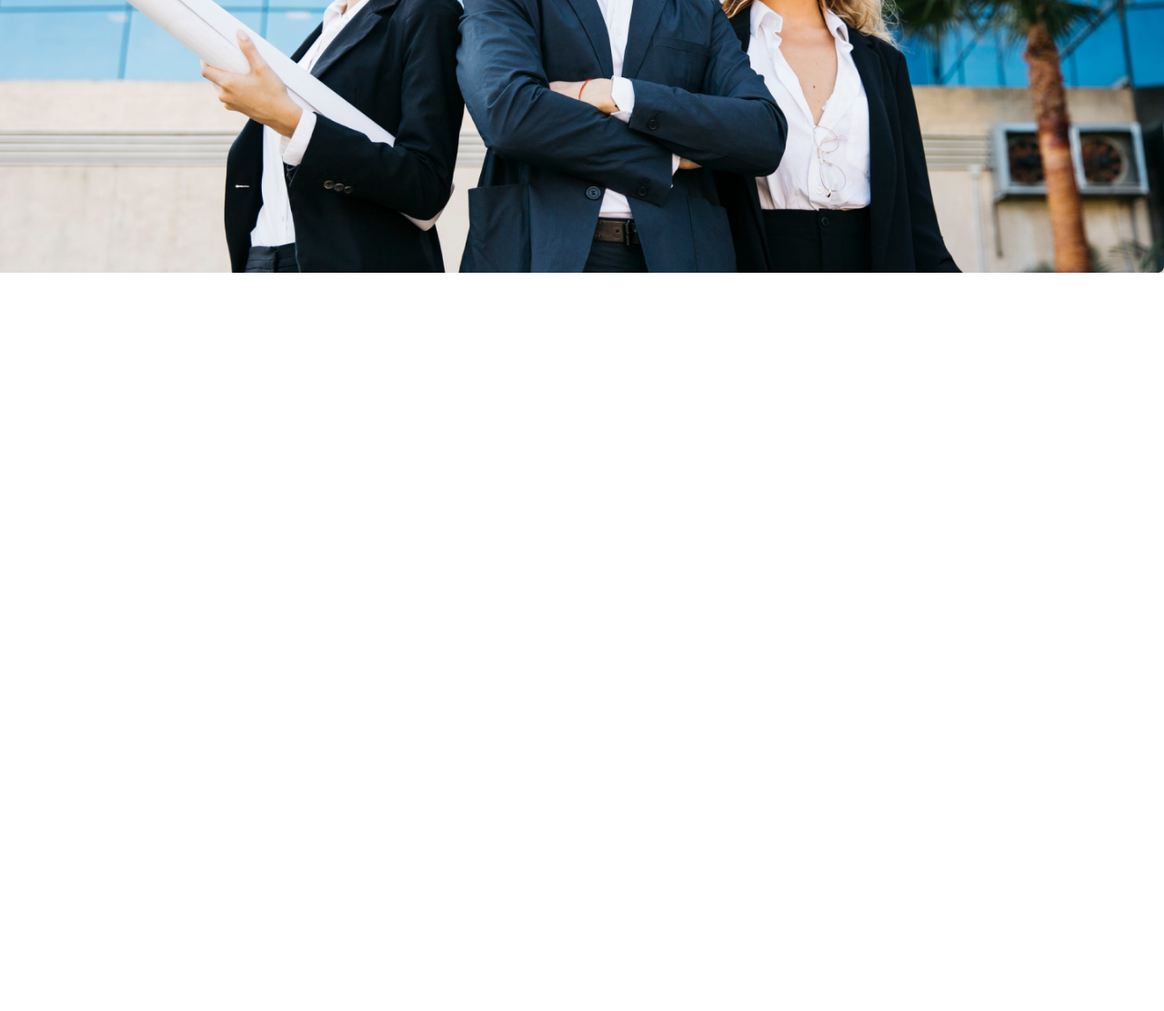
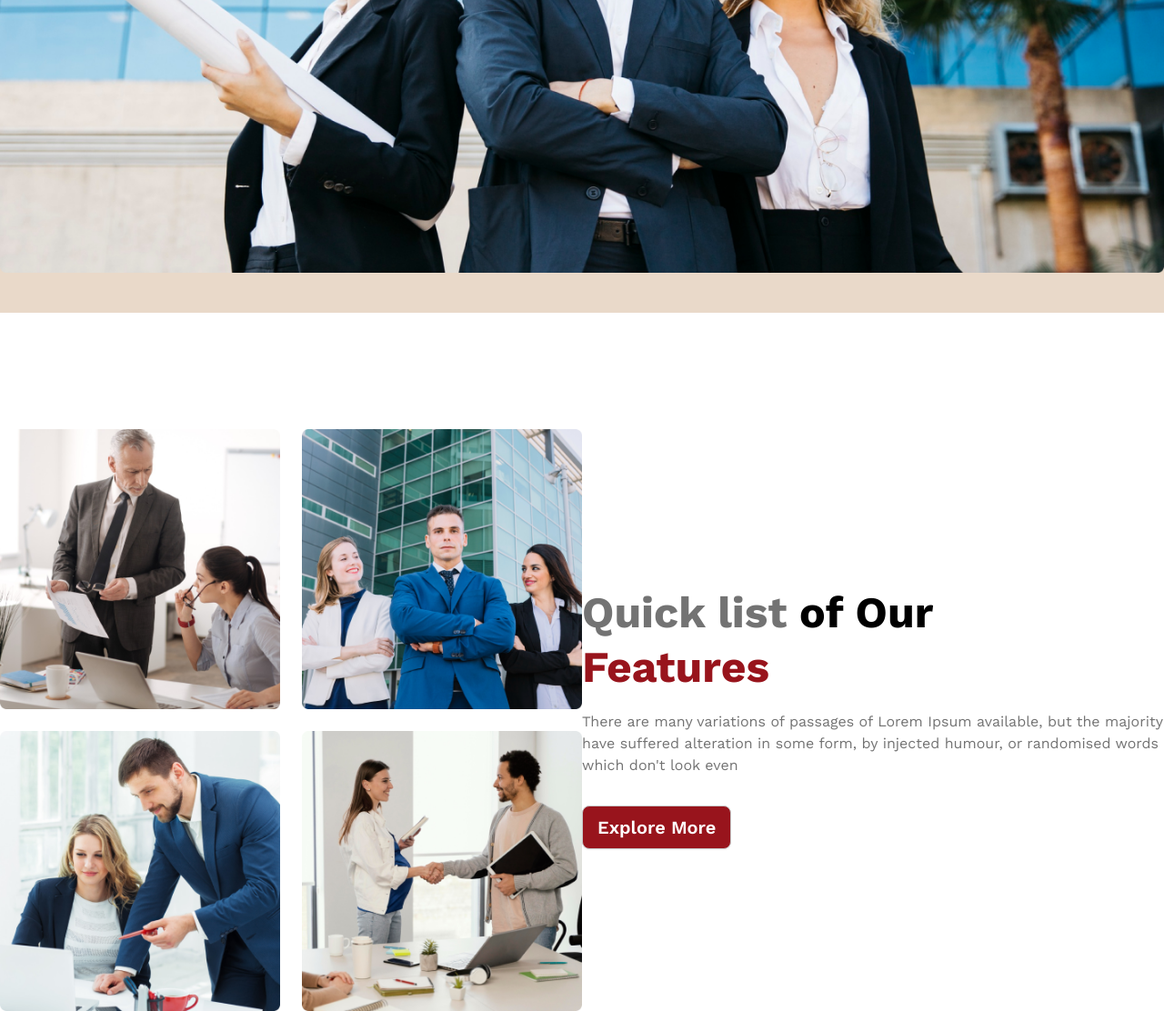
Before and after one commit to Afzal-Hossen-Hasib/architects, a plain HTML site: page index.html in a window 1280 px wide. Shown: the part 846-1958 px from the top of the page at 91% size. Before the commit the page ends 1146 px from the top, so only its background shows below. Drawn offline with nearby package versions, Linux system fonts and the light colour scheme.

Commit message:
team section added

```diff
--- a/index.html
+++ b/index.html
@@ -44,7 +44,7 @@
 <body class="font-work">
 
     <!-- Header Section Start  -->
-    <header class="bg-secondary-color">
+    <header class="bg-secondary-color pb-11">
         <!-- Navigation Start  -->
         <nav class="container mx-auto">
             <div class="navbar">
@@ -60,7 +60,7 @@
                       <li><a>Login</a></li>
                     </ul>
                   </div>
-                  <a class="text-5xl font-bold">Arc<span class="text-primary-color">hite</span>cts</a>
+                  <a class="text-3xl lg:text-5xl font-bold">Arc<span class="text-primary-color">hite</span>cts</a>
                 </div>
                 <div class="navbar-end hidden lg:flex">
                   <ul class="menu menu-horizontal px-1 text-xl font-bold">
@@ -90,5 +90,33 @@
 
     </header>
     <!-- Header Section Start  -->
+
+    <!-- Main Content Section Start  -->
+    <main class="mt-32 container mx-auto">
+
+        <!-- Team Section Start  -->
+        <section class="grid grid-cols-1 lg:grid-cols-2 items-center px-3 lg:px-0">
+            <div class="grid grid-cols-2 gap-6">
+                <img src="./images/team1.png" alt="">
+                <img src="./images/team2.png" alt="">
+                <img src="./images/team3.png" alt="">
+                <img src="./images/team4.png" alt="">
+            </div>
+
+            <div class="mt-6 lg:mt-0">
+                <h1 class="text-3xl lg:text-5xl font-bold text-neutral-500 pb-3">Quick list <span class="text-black">of Our </span> <br> <span class="text-primary-color leading-normal">Features</span></h1>
+                <p class="text-neutral-500">There are many variations of passages of Lorem Ipsum available, but the majority have suffered alteration in some form, by injected humour, or randomised words which don't look even</p>
+                <button class="btn btn-active bg-primary-color text-white text-xl mt-8 hover:bg-primary-color">Explore More</button>
+            </div>
+        </section>
+        <!-- Team Section End  -->
+
+
+    </main>
+    <!-- Main Content Section End  -->
+
+
+
+
 </body>
 </html>
```
